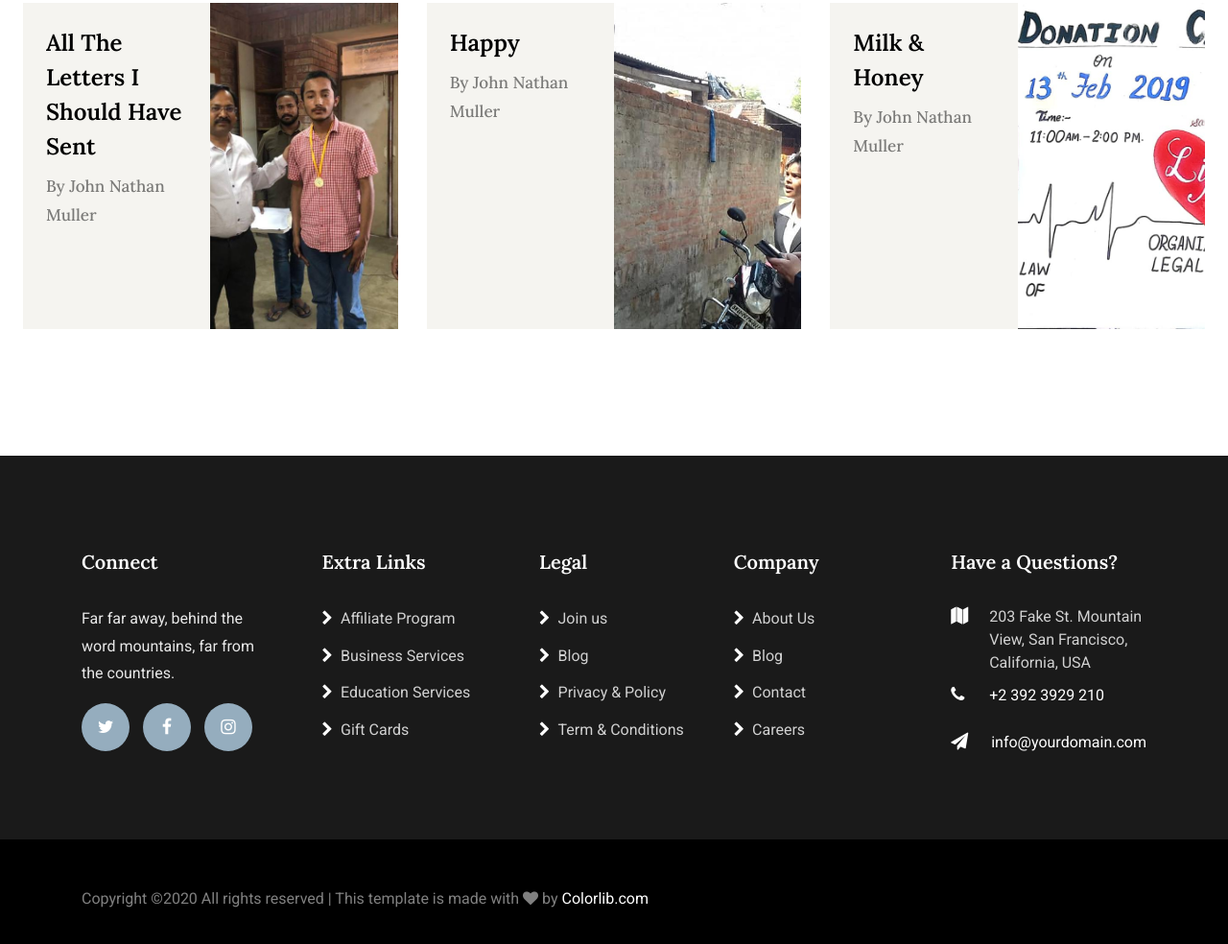
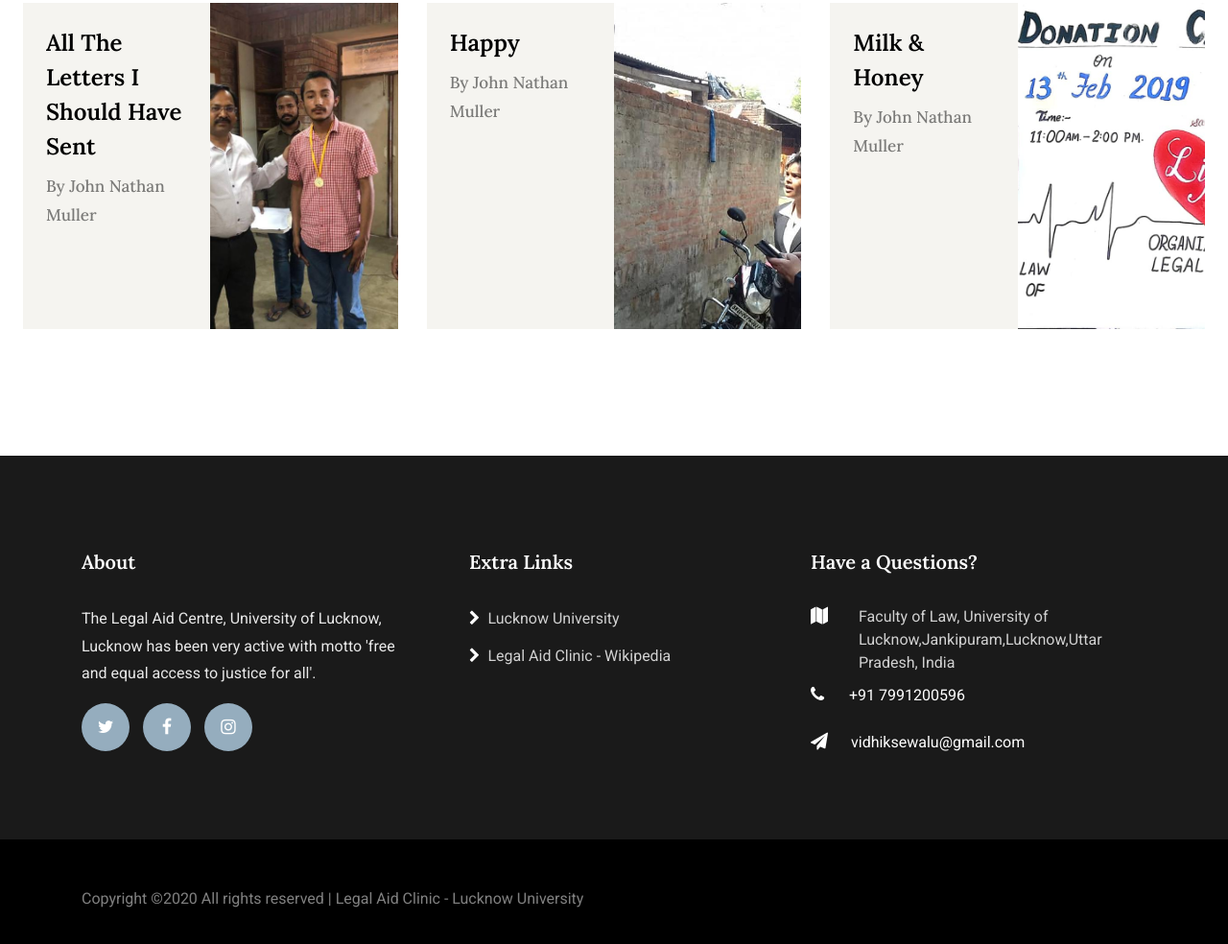
Before and after one commit to raghav-wd/Legal-Aid-Clinic, a website: page index.html in a window 1280 px wide. Shown: the part 3027-4011 px from the top of the page at 96% size. Drawn offline with Linux system fonts and the light colour scheme; some packages are replaced by stand-ins of ours; no server answers; files whose address does not match are found by name.

Commit message:
changes made

```diff
--- a/index.html
+++ b/index.html
@@ -63,6 +63,9 @@
 			}
 			.img-3 img{
 				height: 250px;
+			}
+			.hero-wrap{
+				height: 70vh;
 			}
 		}
 	</style>
@@ -619,8 +622,9 @@
         <div class="row mb-5">
           <div class="col-sm-12 col-md">
             <div class="ftco-footer-widget mb-4">
-              <h2 class="ftco-heading-2 logo"><a href="#">Connect</a></h2>
-              <p>Far far away, behind the word mountains, far from the countries.</p>
+              <h2 class="ftco-heading-2 logo"><a href="#">About</a></h2>
+              <p>The Legal Aid Centre, University of Lucknow, Lucknow has been very active with motto 'free and equal
+              	access to justice for all'.</p>
               <ul class="ftco-footer-social list-unstyled mt-2">
                 <li class="ftco-animate"><a href="#"><span class="fa fa-twitter"></span></a></li>
                 <li class="ftco-animate"><a href="#"><span class="fa fa-facebook"></span></a></li>
@@ -632,14 +636,14 @@
             <div class="ftco-footer-widget mb-4 ml-md-4">
               <h2 class="ftco-heading-2">Extra Links</h2>
               <ul class="list-unstyled">
-                <li><a href="#"><span class="fa fa-chevron-right mr-2"></span>Affiliate Program</a></li>
-                <li><a href="#"><span class="fa fa-chevron-right mr-2"></span>Business Services</a></li>
-                <li><a href="#"><span class="fa fa-chevron-right mr-2"></span>Education Services</a></li>
-                <li><a href="#"><span class="fa fa-chevron-right mr-2"></span>Gift Cards</a></li>
+                <li><a href="http://www.lkouniv.ac.in/"><span class="fa fa-chevron-right mr-2"></span>Lucknow University</a></li>
+                <li><a href="https://en.wikipedia.org/wiki/Legal_clinic"><span class="fa fa-chevron-right mr-2"></span>Legal Aid Clinic - Wikipedia</a></li>
+                <!-- <li><a href="#"><span class="fa fa-chevron-right mr-2"></span>Education Services</a></li>
+                <li><a href="#"><span class="fa fa-chevron-right mr-2"></span>Gift Cards</a></li> -->
               </ul>
             </div>
           </div>
-          <div class="col-sm-12 col-md">
+          <!-- <div class="col-sm-12 col-md">
             <div class="ftco-footer-widget mb-4 ml-md-4">
               <h2 class="ftco-heading-2">Legal</h2>
               <ul class="list-unstyled">
@@ -660,15 +664,15 @@
                 <li><a href="#"><span class="fa fa-chevron-right mr-2"></span>Careers</a></li>
               </ul>
             </div>
-          </div>
+          </div> -->
           <div class="col-sm-12 col-md">
             <div class="ftco-footer-widget mb-4">
             	<h2 class="ftco-heading-2">Have a Questions?</h2>
             	<div class="block-23 mb-3">
 	              <ul>
-	                <li><span class="icon fa fa-map marker"></span><span class="text">203 Fake St. Mountain View, San Francisco, California, USA</span></li>
-	                <li><a href="#"><span class="icon fa fa-phone"></span><span class="text">+2 392 3929 210</span></a></li>
-	                <li><a href="#"><span class="icon fa fa-paper-plane pr-4"></span><span class="text">info@yourdomain.com</span></a></li>
+	                <li><span class="icon fa fa-map marker"></span><span class="text" style="padding-left: 10px;">Faculty of Law, University of Lucknow,Jankipuram,Lucknow,Uttar Pradesh, India</span></li>
+	                <li><a href="#"><span class="icon fa fa-phone"></span><span class="text">+91 7991200596</span></a></li>
+	                <li><a href="#"><span class="icon fa fa-paper-plane pr-4"></span><span class="text">vidhiksewalu@gmail.com</span></a></li>
 	              </ul>
 	            </div>
             </div>
@@ -681,8 +685,7 @@
 	          <div class="col-md-12">
 
 	            <p class="mb-0" style="color: rgba(255,255,255,.5);"><!-- Link back to Colorlib can't be removed. Template is licensed under CC BY 3.0. -->
-	  Copyright &copy;<script>document.write(new Date().getFullYear());</script> All rights reserved | This template is made with <i class="fa fa-heart color-danger" aria-hidden="true"></i> by <a href="https://colorlib.com" target="_blank">Colorlib.com</a>
-	  <!-- Link back to Colorlib can't be removed. Template is licensed under CC BY 3.0. --></p>
+	  Copyright &copy;<script>document.write(new Date().getFullYear());</script> All rights reserved | Legal Aid Clinic - Lucknow University</p>
 	          </div>
 	        </div>
       	</div>
```
Also changed, not shown: package.json (added, +24 -0 lines), 1 other file.
